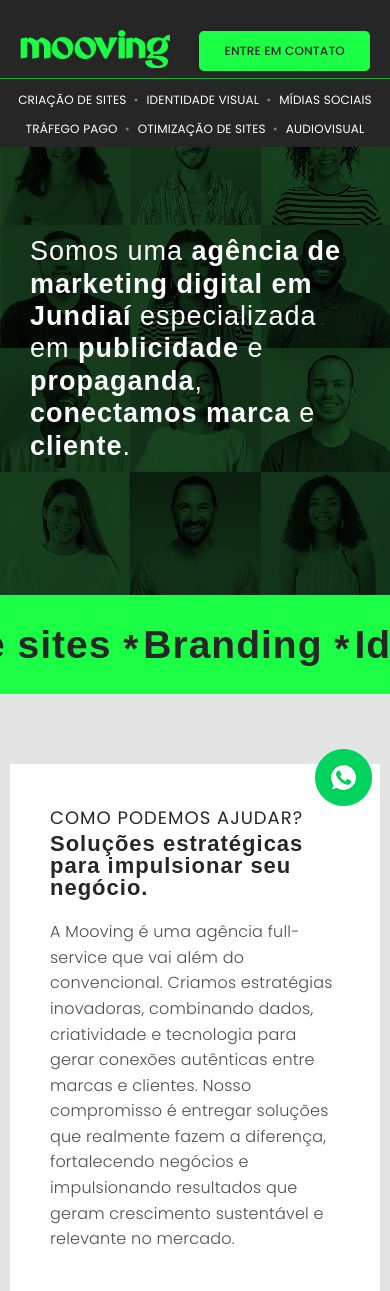
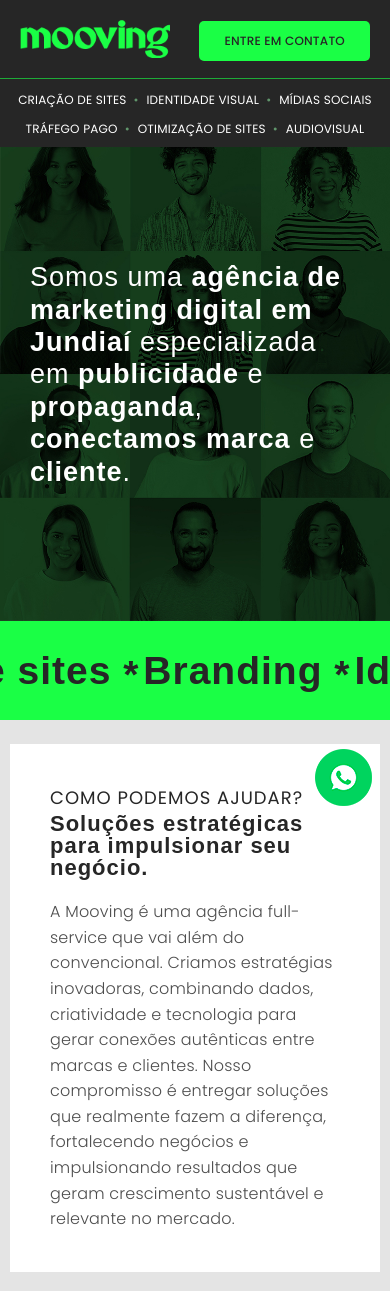
Before and after one commit to ThiagoHenrique89/Site-Mooving, a PHP site: page / in a window 390 px wide. Shown: the top 1291 px of the page. Run offline with PHP 8.4, Linux system fonts and the light colour scheme; some web fonts are replaced.

Commit message:
style att

```diff
--- a/assets/style.css
+++ b/assets/style.css
@@ -238,6 +238,7 @@ section {
 .banner {
     position: relative;
     display: inline-block; /* Ajusta o tamanho ao da imagem */
+    top: 46px;
 }
 
 .banner img {
@@ -503,7 +504,6 @@ footer .container p{
 .cta-button-footer {
   background-color: #262626;
   color: #1aff45;
-  padding: 25px 45px !important;
 }
 .cta-button-footer:hover {
   background-color: #ffffff;
@@ -512,6 +512,8 @@ footer .container p{
 
 .carrosel-section {
   padding: 0;
+  top: 46px;
+  position: relative;
 }
 
 .carrossel-palavras {
@@ -634,7 +636,7 @@ footer .container p{
         width: 150px;
     }
     .navbar {
-      padding: 30px 20px
+      padding: 20px;
     }
     .navbar .cta-button {
       padding: 20px 25px;
```
